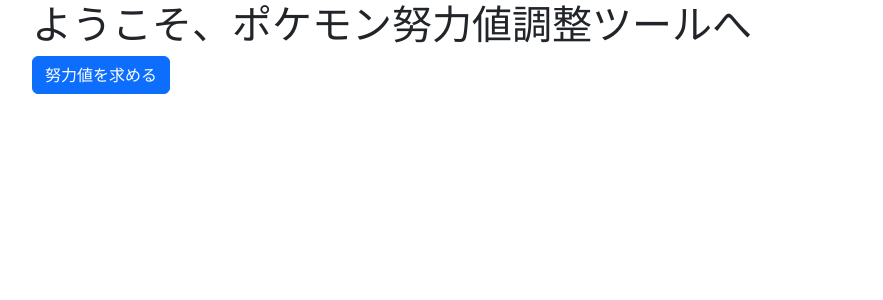
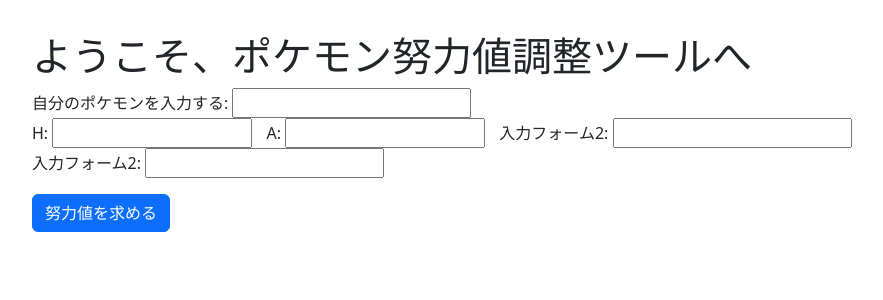
Before and after one commit to shu2-bot/pokemon_EV_auto_adjustment, a Django app: page / in a window 1280 px wide. Shown: the top 300 px of the page, without its empty margins (50-933 px from the left). Run offline with Django 4.2, Linux system fonts and the light colour scheme; some libraries are stand-ins or nearby versions.

Commit message:
入力フォームの追加, cssの追加

```diff
--- /dev/null
+++ b/pokemon_EV_auto_calculation/static/style.css
@@ -0,0 +1,12 @@
+main {
+    padding: 2rem 0;
+}
+
+.input-EV {
+    display: inline-block;
+    margin-right: 10px;
+}
+
+.input-num {
+    width: 200px;
+}
--- a/pokemon_EV_auto_calculation/templates/base.html
+++ b/pokemon_EV_auto_calculation/templates/base.html
@@ -1,10 +1,12 @@
 {% load django_bootstrap5 %}
+{% load static %}
 <html>
     <head>
         <meta charset="utf-8">
         <title>Pokemon EV</title>
         {% bootstrap_css %}
         {% bootstrap_javascript %}
+        <link rel="stylesheet" href="{% static 'style.css' %}"
     </head>
     <body>
         <main>
--- a/pokemon_EV_auto_calculation/templates/input.html
+++ b/pokemon_EV_auto_calculation/templates/input.html
@@ -1,9 +1,32 @@
 {% extends "base.html" %}
 
 {% block main %}
+
 <div class="welcome">
     <h1 class="title">ようこそ、ポケモン努力値調整ツールへ</h1>
 </div>
 
+<form>
+    <label for="input1">自分のポケモンを入力する:</label>
+    <input type="text" id="input1" name="input1"><br>
+
+    <div class="input-EV">
+        <label for="input2">H:</label>
+        <input class="input-num" type="text" id="input2" name="input2"><br>
+    </div>
+    <div class="input-EV">
+        <label for="input2">A:</label>
+        <input class="input-num" type="text" id="input2" name="input2"><br>
+    </div>
+    <div class="input-EV">
+        <label for="input2">入力フォーム2:</label>
+        <input type="text" id="input2" name="input2"><br>
+    </div>
+    <div class="input-EV">
+        <label for="input2">入力フォーム2:</label>
+        <input type="text" id="input2" name="input2"><br>
+    </div>
+  </form>
+
 <a class="btn btn-primary" href="{% url 'result' %}">努力値を求める</a>
 {% endblock %}
```
